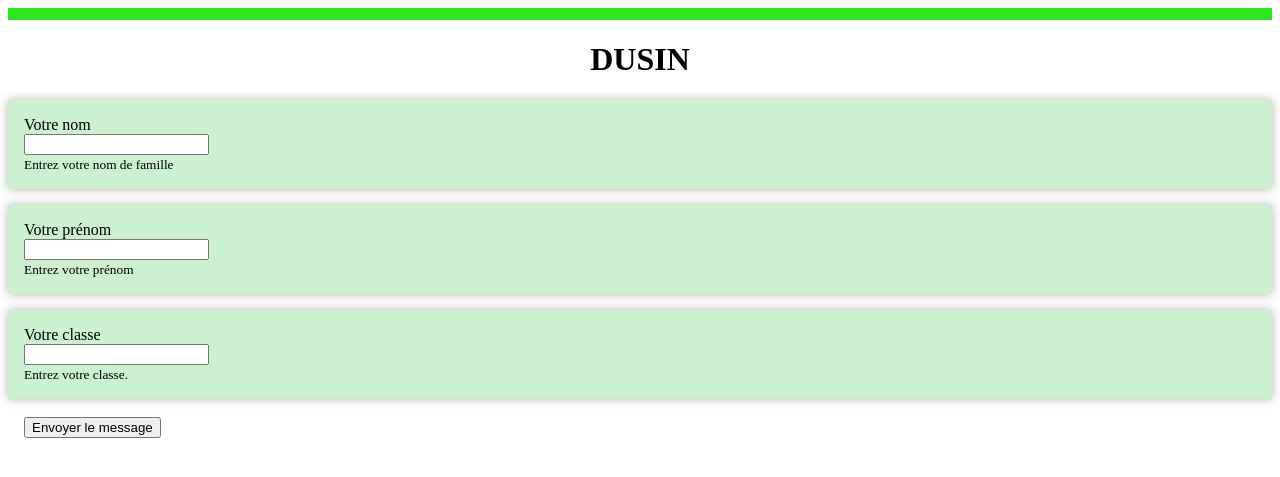
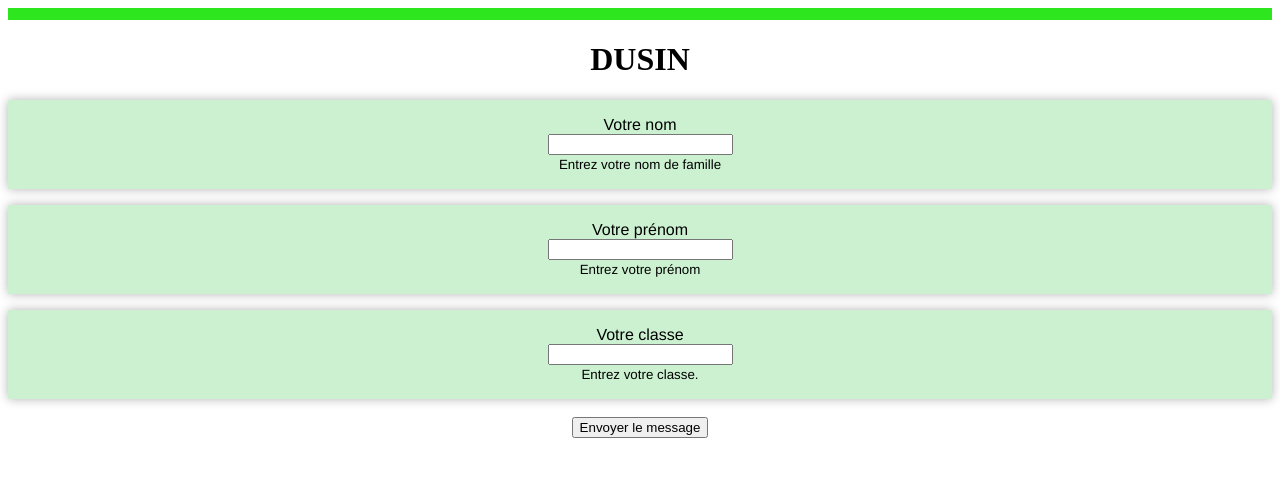
Before and after one commit to ml4nC3/DUESNSI_B4_dusin, a FastAPI app: page / in a window 1280 px wide. Shown: the top 477 px of the page. Run offline with FastAPI, Linux system fonts and the light colour scheme.

Commit message:
Update styles.css
Push centrage dans les cellules

```diff
--- a/static/styles.css
+++ b/static/styles.css
@@ -2,10 +2,11 @@
 body {
     border-top: 12px solid #2de61d;
     background-color: white;
-  }
+     }
 
     h1 {
     text-align: center;
+
     margin: 0,8em auto;
     /* équivalent
         margin-top: 1em;
@@ -16,6 +17,8 @@
   }
 
    .form-group {
+    font-family: Helvetica, sans-serif;
+    text-align: center;
     margin-top: 1em;
     padding: 1em;
     background-color: #cbf1d0;
@@ -26,4 +29,5 @@
    .button {
     margin-right: 1em;
     margin-left: 1em;
+    text-align: center;
   }
```
